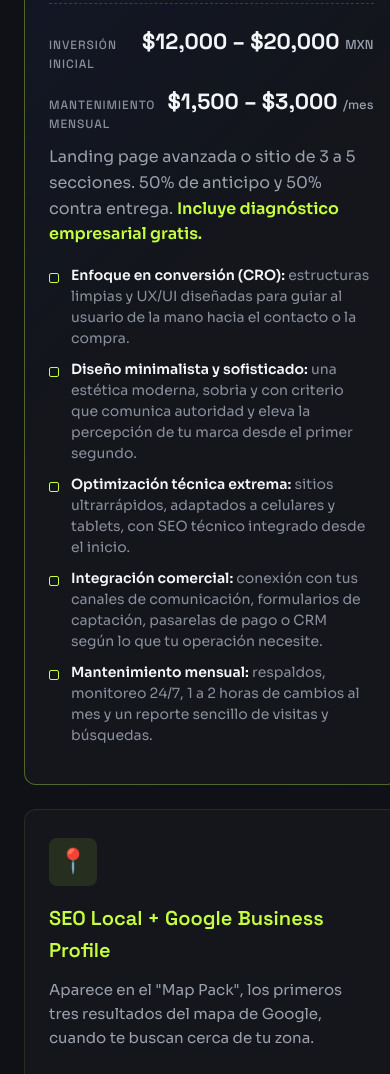
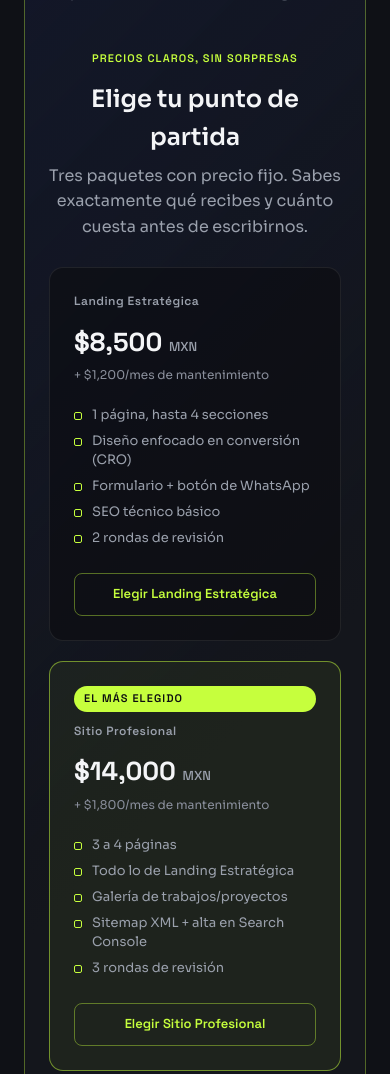
Before and after one commit to bydiyo/loop-web, a plain HTML site: page index.html in a window 390 px wide. Shown: the part 2156-3230 px from the top of the page. Drawn offline with Linux system fonts and the light colour scheme.

Commit message:
Reemplazar rango de precio web por 3 paquetes fijos + garantías
Landing Estratégica ($8,500), Sitio Profesional ($14,000) y Plataforma
a Medida (desde $20,000), cada uno con su mensualidad de mantenimiento
explícita. Se agregan garantías (respuesta en 24h, 15 días de ajustes,
diagnóstico gratis, código 100% del cliente) para igualar la
transparencia de precio de la competencia sin bajar el posicionamiento
premium del servicio.

```diff
--- a/index.html
+++ b/index.html
@@ -407,12 +407,172 @@
 
     .servicio-destacado {
       grid-column: 1 / -1;
-      display: grid;
-      grid-template-columns: 1.1fr 1fr;
-      gap: 48px;
+      display: block;
       border-color: rgba(198, 255, 61, 0.35);
       background: linear-gradient(135deg, rgba(47, 92, 255, 0.10) 0%, rgba(20, 22, 28, 1) 55%);
       padding: 48px;
+    }
+
+    .servicio-intro {
+      max-width: 720px;
+      margin: 0 auto 40px;
+      text-align: center;
+    }
+
+    .servicio-intro p {
+      margin-top: 12px;
+    }
+
+    .paquetes-eyebrow {
+      text-align: center;
+      margin-bottom: 28px;
+    }
+
+    .paquetes-titulo {
+      font-size: 24px;
+      color: var(--color-text);
+      margin: 8px 0 6px;
+    }
+
+    .paquetes-subtitulo {
+      font-size: 14px;
+      color: var(--color-text-muted);
+      max-width: 480px;
+      margin: 0 auto;
+    }
+
+    .paquetes-grid {
+      display: grid;
+      grid-template-columns: repeat(3, 1fr);
+      gap: 20px;
+      margin-top: 8px;
+    }
+
+    .paquete-card {
+      background: rgba(11, 12, 16, 0.55);
+      border: 1px solid rgba(255, 255, 255, 0.08);
+      border-radius: 14px;
+      padding: 24px;
+      display: flex;
+      flex-direction: column;
+      text-align: left;
+    }
+
+    .paquete-card.paquete-popular {
+      border-color: rgba(198, 255, 61, 0.5);
+      background: rgba(198, 255, 61, 0.06);
+    }
+
+    .paquete-card .badge {
+      margin-bottom: 10px;
+    }
+
+    .paquete-tag {
+      display: block;
+      font-family: 'Space Grotesk', sans-serif;
+      font-size: 12px;
+      font-weight: 600;
+      letter-spacing: 0.04em;
+      color: var(--color-text-secondary);
+      margin-bottom: 4px;
+    }
+
+    .paquetes-eyebrow .paquete-tag {
+      display: inline-block;
+      font-size: 11px;
+      letter-spacing: 0.1em;
+      text-transform: uppercase;
+      color: var(--color-accent-lime);
+    }
+
+    .paquete-card .paquete-precio {
+      font-family: 'Space Grotesk', sans-serif;
+      font-size: 26px;
+      font-weight: 700;
+      color: var(--color-text);
+      margin: 6px 0 2px;
+    }
+
+    .paquete-card .paquete-precio small {
+      font-size: 13px;
+      font-weight: 500;
+      color: var(--color-text-secondary);
+    }
+
+    .paquete-card .paquete-mensual {
+      font-size: 12px;
+      color: var(--color-text-muted);
+      margin-bottom: 14px;
+    }
+
+    .paquete-card ul {
+      list-style: none;
+      padding: 0;
+      margin: 0 0 18px;
+      font-size: 13px;
+      flex-grow: 1;
+    }
+
+    .paquete-card ul li {
+      margin: 8px 0;
+      padding-left: 18px;
+      position: relative;
+      line-height: 1.4;
+      color: var(--color-text-secondary);
+    }
+
+    .paquete-card ul li::before {
+      content: '';
+      position: absolute;
+      left: 0;
+      top: 6px;
+      width: 6px;
+      height: 6px;
+      border: 1.5px solid var(--color-accent-lime);
+      border-radius: 2px;
+    }
+
+    .paquete-cta {
+      display: inline-block;
+      text-align: center;
+      font-family: 'Space Grotesk', sans-serif;
+      font-size: 13px;
+      font-weight: 600;
+      padding: 10px 16px;
+      border-radius: 8px;
+      border: 1px solid rgba(198, 255, 61, 0.4);
+      color: var(--color-accent-lime);
+      text-decoration: none;
+      transition: background 0.2s, color 0.2s;
+    }
+
+    .paquete-cta:hover {
+      background: var(--color-accent-lime);
+      color: var(--color-base);
+    }
+
+    .garantias-row {
+      display: grid;
+      grid-template-columns: repeat(4, 1fr);
+      gap: 16px;
+      margin-top: 40px;
+      padding-top: 32px;
+      border-top: 1px dashed rgba(198, 255, 61, 0.2);
+    }
+
+    .garantia-item {
+      text-align: center;
+      font-size: 13px;
+      color: var(--color-text-secondary);
+      line-height: 1.5;
+    }
+
+    .garantia-item b {
+      display: block;
+      color: var(--color-accent-lime);
+      font-family: 'Space Grotesk', sans-serif;
+      font-size: 13px;
+      margin-bottom: 4px;
     }
 
     .servicio-destacado h3 {
@@ -732,7 +892,8 @@
     /* Responsive */
     @media (max-width: 1024px) and (min-width: 769px) {
       .servicios-grid { grid-template-columns: repeat(2, 1fr); }
-      .servicio-destacado { grid-template-columns: 1fr; gap: 8px; }
+      .paquetes-grid { grid-template-columns: repeat(2, 1fr); }
+      .garantias-row { grid-template-columns: repeat(2, 1fr); }
     }
 
     @media (max-width: 768px) {
@@ -774,13 +935,19 @@
       }
 
       .servicio-destacado {
-        grid-template-columns: 1fr;
-        gap: 8px;
         padding: 32px 24px;
       }
 
       .servicio-destacado h3 {
         font-size: 26px;
+      }
+
+      .paquetes-grid {
+        grid-template-columns: 1fr;
+      }
+
+      .garantias-row {
+        grid-template-columns: repeat(2, 1fr);
       }
 
       .servicio-card {
@@ -874,29 +1041,69 @@
       <div class="servicios-grid">
         <!-- Web de alto impacto (destacado) -->
         <article class="servicio-card servicio-destacado">
-          <div>
+          <div class="servicio-intro">
             <span class="badge">Servicio insignia</span>
             <h3>Diseño y Desarrollo de Páginas Web de <span>Alto Impacto</span></h3>
             <p>No creamos plantillas genéricas ni sitios saturados de información que nadie lee. Diseñamos y desarrollamos plataformas web estratégicas, rápidas y visualmente impecables, enfocadas en una sola misión: transformar visitantes curiosos en clientes y oportunidades reales de negocio.</p>
-            <div class="precio">
-              <div class="precio-fila">
-                <span class="precio-label">Inversión inicial</span>
-                <span class="precio-monto">$12,000 – $20,000 <small>MXN</small></span>
-              </div>
-              <div class="precio-fila">
-                <span class="precio-label">Mantenimiento mensual</span>
-                <span class="precio-monto">$1,500 – $3,000 <small>/mes</small></span>
-              </div>
-              <p class="precio-nota">Landing page avanzada o sitio de 3 a 5 secciones. 50% de anticipo y 50% contra entrega. <b>Incluye diagnóstico empresarial gratis.</b></p>
+          </div>
+
+          <div class="paquetes-eyebrow">
+            <span class="paquete-tag">PRECIOS CLAROS, SIN SORPRESAS</span>
+            <h4 class="paquetes-titulo">Elige tu punto de partida</h4>
+            <p class="paquetes-subtitulo">Tres paquetes con precio fijo. Sabes exactamente qué recibes y cuánto cuesta antes de escribirnos.</p>
+          </div>
+
+          <div class="paquetes-grid">
+            <div class="paquete-card">
+              <span class="paquete-tag">Landing Estratégica</span>
+              <div class="paquete-precio">$8,500 <small>MXN</small></div>
+              <div class="paquete-mensual">+ $1,200/mes de mantenimiento</div>
+              <ul>
+                <li>1 página, hasta 4 secciones</li>
+                <li>Diseño enfocado en conversión (CRO)</li>
+                <li>Formulario + botón de WhatsApp</li>
+                <li>SEO técnico básico</li>
+                <li>2 rondas de revisión</li>
+              </ul>
+              <a href="https://wa.me/[+52-81-0000-0000]?text=Hola%20Loop%2C%20me%20interesa%20el%20paquete%20Landing%20Estrat%C3%A9gica%20(%248%2C500%20MXN)" class="paquete-cta">Elegir Landing Estratégica</a>
+            </div>
+
+            <div class="paquete-card paquete-popular">
+              <span class="badge">El más elegido</span>
+              <span class="paquete-tag">Sitio Profesional</span>
+              <div class="paquete-precio">$14,000 <small>MXN</small></div>
+              <div class="paquete-mensual">+ $1,800/mes de mantenimiento</div>
+              <ul>
+                <li>3 a 4 páginas</li>
+                <li>Todo lo de Landing Estratégica</li>
+                <li>Galería de trabajos/proyectos</li>
+                <li>Sitemap XML + alta en Search Console</li>
+                <li>3 rondas de revisión</li>
+              </ul>
+              <a href="https://wa.me/[+52-81-0000-0000]?text=Hola%20Loop%2C%20me%20interesa%20el%20paquete%20Sitio%20Profesional%20(%2414%2C000%20MXN)" class="paquete-cta">Elegir Sitio Profesional</a>
+            </div>
+
+            <div class="paquete-card">
+              <span class="paquete-tag">Plataforma a Medida</span>
+              <div class="paquete-precio">Desde $20,000 <small>MXN</small></div>
+              <div class="paquete-mensual">+ desde $2,800/mes de mantenimiento</div>
+              <ul>
+                <li>5+ páginas o vistas</li>
+                <li>Todo lo de Sitio Profesional</li>
+                <li>Blog o contenido dinámico</li>
+                <li>Pagos, CRM o integraciones a medida</li>
+                <li>4 rondas de revisión</li>
+              </ul>
+              <a href="https://wa.me/[+52-81-0000-0000]?text=Hola%20Loop%2C%20me%20interesa%20el%20paquete%20Plataforma%20a%20Medida" class="paquete-cta">Elegir Plataforma a Medida</a>
             </div>
           </div>
-          <ul class="feature-list">
-            <li><strong>Enfoque en conversión (CRO):</strong> estructuras limpias y UX/UI diseñadas para guiar al usuario de la mano hacia el contacto o la compra.</li>
-            <li><strong>Diseño minimalista y sofisticado:</strong> una estética moderna, sobria y con criterio que comunica autoridad y eleva la percepción de tu marca desde el primer segundo.</li>
-            <li><strong>Optimización técnica extrema:</strong> sitios ultrarrápidos, adaptados a celulares y tablets, con SEO técnico integrado desde el inicio.</li>
-            <li><strong>Integración comercial:</strong> conexión con tus canales de comunicación, formularios de captación, pasarelas de pago o CRM según lo que tu operación necesite.</li>
-            <li><strong>Mantenimiento mensual:</strong> respaldos, monitoreo 24/7, 1 a 2 horas de cambios al mes y un reporte sencillo de visitas y búsquedas.</li>
-          </ul>
+
+          <div class="garantias-row">
+            <div class="garantia-item"><b>Respuesta en 24h</b>a cualquier cotización o duda</div>
+            <div class="garantia-item"><b>15 días de ajustes</b>incluidos después de publicar</div>
+            <div class="garantia-item"><b>Diagnóstico gratis</b>antes de cobrarte un peso</div>
+            <div class="garantia-item"><b>Código 100% tuyo</b>sin dependencia de Loop</div>
+          </div>
         </article>
 
         <!-- SEO Local -->
@@ -973,7 +1180,7 @@
         </article>
       </div>
 
-      <p class="servicios-pie">Precios en pesos mexicanos. Las mensualidades empiezan el mes siguiente a la entrega.</p>
+      <p class="servicios-pie">Precios en pesos mexicanos. Las mensualidades empiezan el mes siguiente a la entrega e incluyen backups, monitoreo 24/7, una bolsa de horas de soporte y un reporte mensual de tráfico y SEO.</p>
     </section>
 
     <!-- Por qué Loop -->
```
